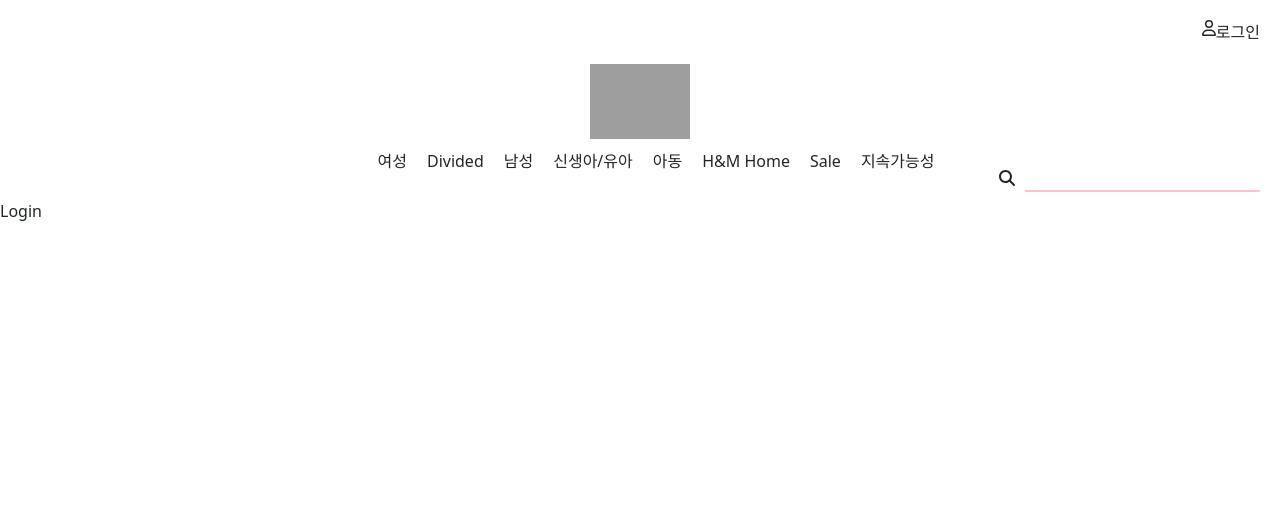
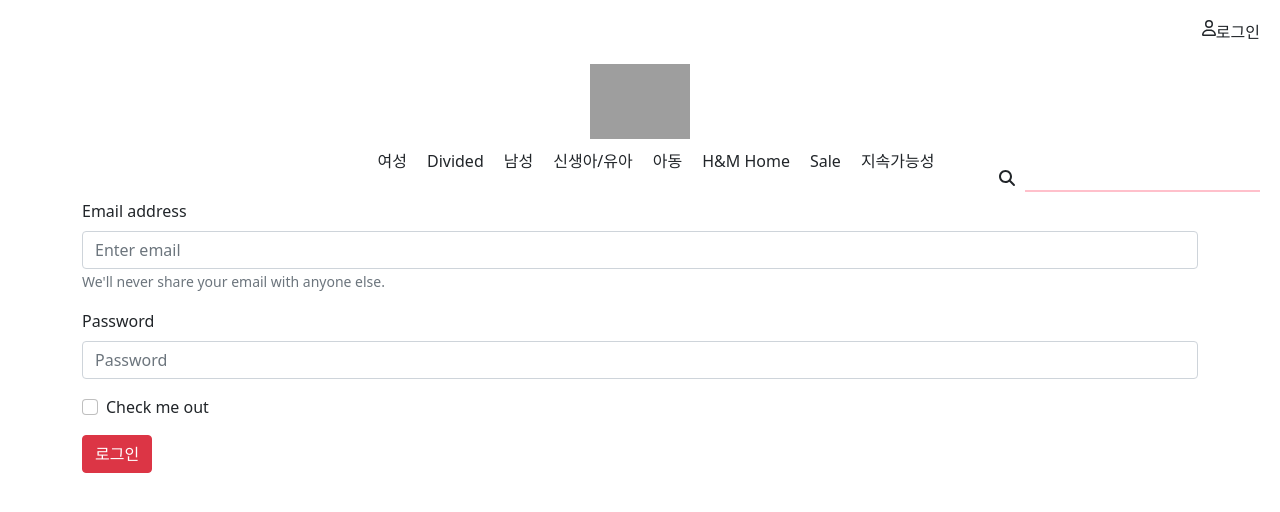
Before and after one commit to jaeyoung99-lee/CodingSister_hnm-shopping-mall, a React (Create React App) app: page /login in a window 1280 px wide. Shown: the top 512 px of the page. Built offline with nearby package versions, Linux system fonts and the light colour scheme; grey boxes are pictures that could not be loaded.

Commit message:
Form // Submit

```diff
--- a/src/App.css
+++ b/src/App.css
@@ -2,6 +2,7 @@
   display: flex;
   justify-content: flex-end;
   margin: 20px;
+  cursor: pointer;
 }
 
 .logo {
--- a/src/App.js
+++ b/src/App.js
@@ -5,6 +5,7 @@
 import Login from "./page/Login";
 import ProductDetail from "./page/ProductDetail";
 import Navbar from "./component/Navbar";
+import { useState } from "react";
 
 // 1. 전체 상품 페이지, 로그인 페이지, 상품 상세 페이지
 // 1-1. 네비게이션바 만들기
@@ -18,6 +19,7 @@
 // 9. 상품을 검색할 수 있다
 
 function App() {
+  const [authenticate, setAuthenticate] = useState(false); //로그인 성공 유무
   return (
     <div>
       <Navbar />
--- a/src/component/Navbar.js
+++ b/src/component/Navbar.js
@@ -2,8 +2,13 @@
 import { faMagnifyingGlass } from "@fortawesome/free-solid-svg-icons";
 import { FontAwesomeIcon } from "@fortawesome/react-fontawesome";
 import React from "react";
+import { useNavigate } from "react-router-dom";
 
 const Navbar = () => {
+  const navigate = useNavigate();
+  const goToLogin = () => {
+    navigate("/login");
+  };
   const menuList = [
     "여성",
     "Divided",
@@ -16,7 +21,7 @@
   ];
   return (
     <div>
-      <div className="login-button">
+      <div className="login-button" onClick={goToLogin}>
         <FontAwesomeIcon icon={faUser} />
         <div>로그인</div>
       </div>
--- a/src/component/ProductCard.js
+++ b/src/component/ProductCard.js
@@ -4,10 +4,10 @@
   return (
     <div>
       <img src={item?.img} alt="product" />
-      <div>{item?.choice == true ? "Conscious choice" : ""}</div>
+      <div>{item?.choice === true ? "Conscious choice" : ""}</div>
       <div>{item?.title}</div>
       <div>￦{item?.price}원</div>
-      <div>{item?.new == true ? "NEW" : ""}</div>
+      <div>{item?.new === true ? "NEW" : ""}</div>
     </div>
   );
 };
--- a/src/page/Login.js
+++ b/src/page/Login.js
@@ -1,7 +1,35 @@
 import React from "react";
+import { Button, Container, Form } from "react-bootstrap";
 
 const Login = () => {
-  return <div>Login</div>;
+  const loginUser = (event) => {
+    event.preventDefault();
+    console.log("login user function issue");
+  };
+  return (
+    <Container>
+      <Form onSubmit={(event) => loginUser(event)}>
+        <Form.Group className="mb-3" controlId="formBasicEmail">
+          <Form.Label>Email address</Form.Label>
+          <Form.Control type="email" placeholder="Enter email" />
+          <Form.Text className="text-muted">
+            We'll never share your email with anyone else.
+          </Form.Text>
+        </Form.Group>
+
+        <Form.Group className="mb-3" controlId="formBasicPassword">
+          <Form.Label>Password</Form.Label>
+          <Form.Control type="password" placeholder="Password" />
+        </Form.Group>
+        <Form.Group className="mb-3" controlId="formBasicCheckbox">
+          <Form.Check type="checkbox" label="Check me out" />
+        </Form.Group>
+        <Button variant="danger" type="submit">
+          로그인
+        </Button>
+      </Form>
+    </Container>
+  );
 };
 
 export default Login;
```
